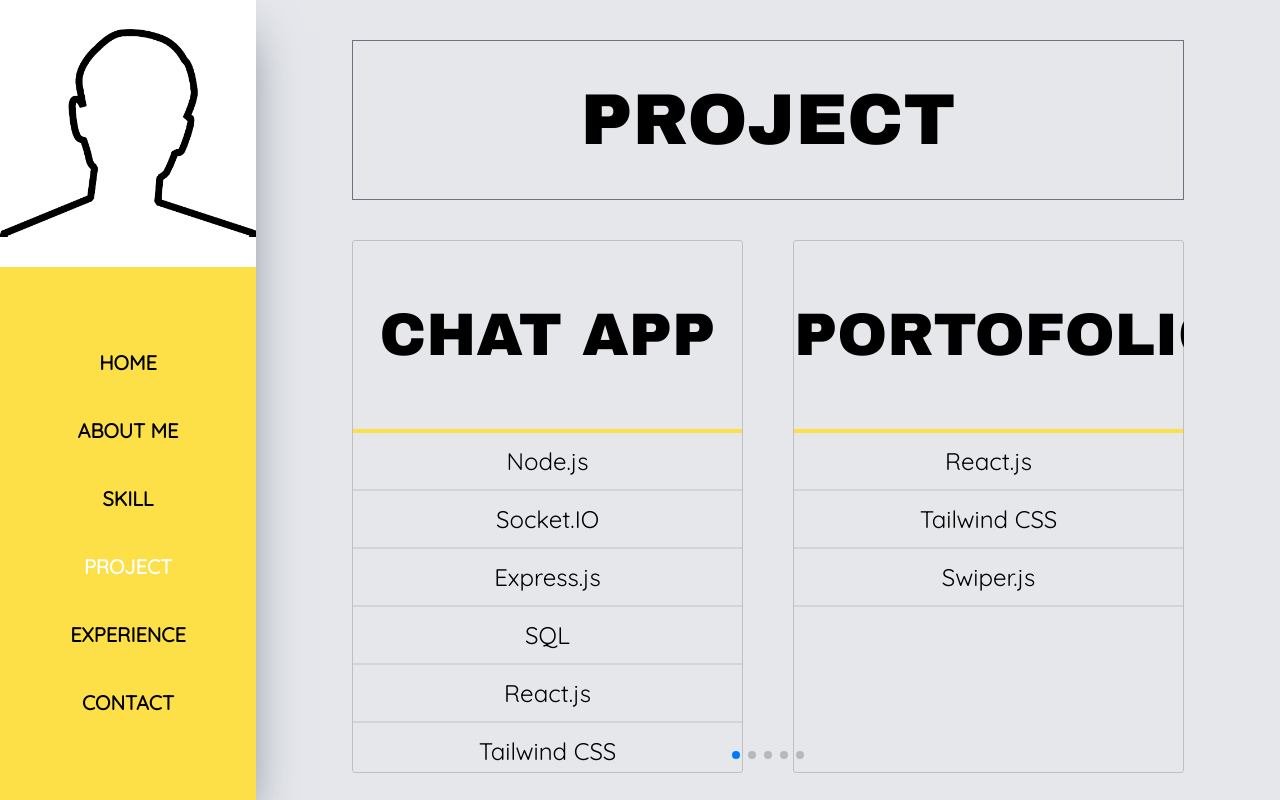
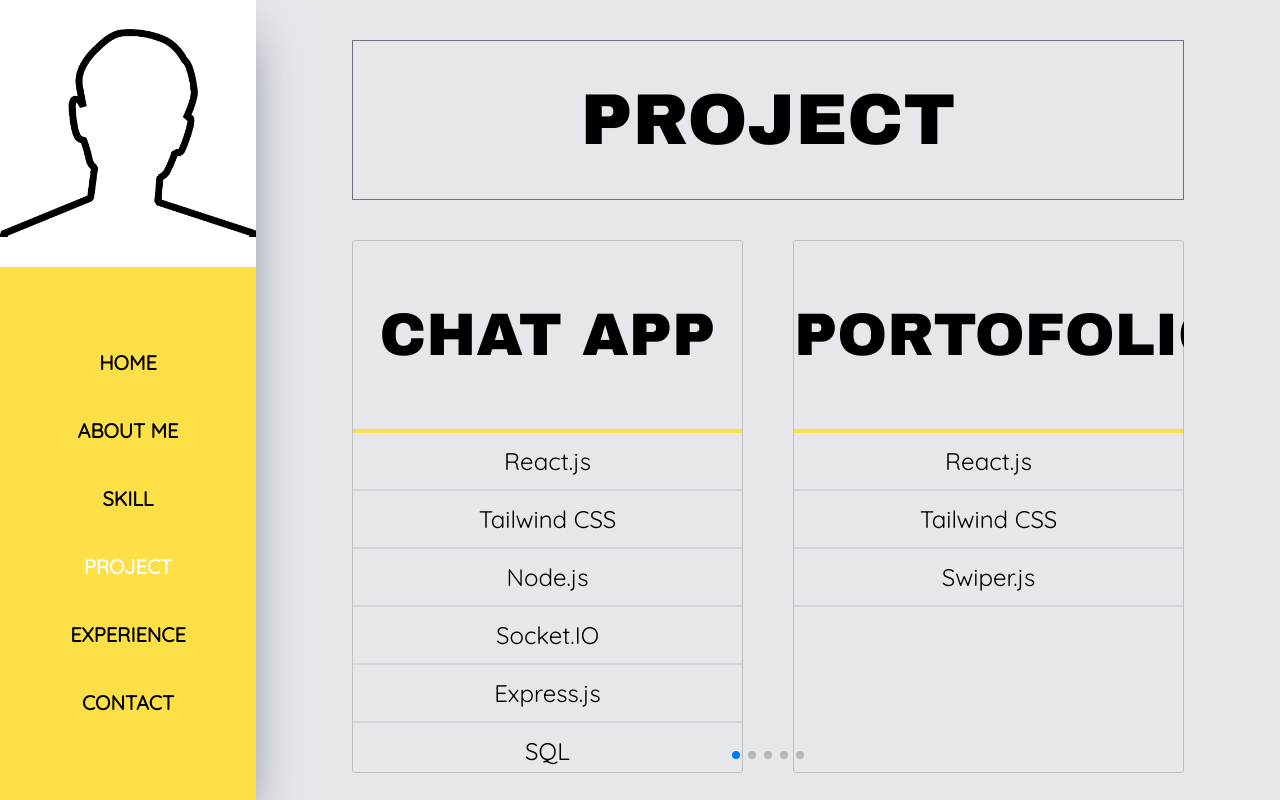
Before and after one commit to BamBoos28/My-Portofolio, a React (Vite) app: page /project in a window 1280 px wide. Built offline with nearby package versions, Linux system fonts and the light colour scheme.

Commit message:
simplifed update

```diff
--- /dev/null
+++ b/src/page/project.js
@@ -0,0 +1,32 @@
+export const dataProject = [
+    {
+        nama : "CHAT APP",
+        link : "https://github.com/WanAziz/Chatapp",
+        frameworks : ["React.js" , "Tailwind CSS" , "Node.js" , "Socket.IO" , "Express.js" , "SQL"]
+    },
+    {
+        nama : "PORTOFOLIO",
+        link : "https://github.com/WanAziz/My-Portofolio",
+        frameworks : ["React.js" , "Tailwind CSS" , "Swiper.js"]
+    },
+    {
+        nama : "WEB STORE",
+        link : "https://web-store-setiajaya.vercel.app/",
+        frameworks : ["React.js" , "Tailwind CSS", "daisyUI" , "Swiper.js" ]
+    },
+    {
+        nama : "REST API",
+        link : "https://github.com/WanAziz/api-belajar-express",
+        frameworks : ["Node.js" , "Express.js"]
+    },
+    {
+        nama : "REST API",
+        link : "https://github.com/WanAziz/api-belajar-hapi",
+        frameworks : ["Node.js" , "Hapi.js"]
+    },
+    {
+        nama : "RESTAURANT MENU",
+        link : "https://github.com/WanAziz/Restoran_menu",
+        frameworks : ["Java"]
+    },
+]
--- a/src/page/projext.jsx
+++ b/src/page/projext.jsx
@@ -4,11 +4,13 @@ import Header from "../comp/header"
 
 import { Swiper, SwiperSlide } from 'swiper/react';
 import { Pagination } from 'swiper/modules';
+import { dataProject } from './project.js'
 
 import 'swiper/css';
 import 'swiper/css/pagination';
 
 export default function ({ navbar, sidebar }) {
+    console.log(dataProject)
     return (
         <div className='flex lg:flex-row flex-col-reverse h-screen'>
             <Sidebar mobile={sidebar} />
@@ -30,7 +32,21 @@ export default function ({ navbar, sidebar }) {
                         modules={[Pagination]}
                         className="mySwiper"
                     >
-                        <SwiperSlide>
+                        {dataProject.map((data , index) => {
+                            return (
+                                <SwiperSlide key={index}>
+                                <h1 className="text-6xl font-hans py-16 border-b-4 border-yellow-300"><a href={data.link} target="_blank">{data.nama}</a></h1>
+                                <ul>
+                                    {data.frameworks.map((framename, index) => {
+                                        return (
+                                            <li key={index} className="py-3 border-b-2 border-gray-300 text-2xl">{framename}</li>
+                                        )
+                                    })}
+                                </ul>
+                            </SwiperSlide>
+                            )
+                        })}
+                        {/* <SwiperSlide>
                             <h1 className="text-6xl font-hans py-16 border-b-4 border-yellow-300"><a href="https://github.com/WanAziz/Chatapp" target="_blank">CHAT APP</a></h1>
                             <ul>
                                 <li className="py-3 border-b-2 border-gray-300 text-2xl">Node.js</li>
@@ -40,44 +56,7 @@ export default function ({ navbar, sidebar }) {
                                 <li className="py-3 border-b-2 border-gray-300 text-2xl">React.js</li>
                                 <li className="py-3 border-b-2 border-gray-300 text-2xl">Tailwind CSS</li>
                             </ul>
-                        </SwiperSlide>
-                        <SwiperSlide>
-                            <h1 className="text-6xl font-hans py-16 border-b-4 border-yellow-300"><a href="https://github.com/WanAziz/My-Portofolio" target="_blank">PORTOFOLIO</a></h1>
-                            <ul>
-                                <li className="py-3 border-b-2 border-gray-300 text-2xl">React.js</li>
-                                <li className="py-3 border-b-2 border-gray-300 text-2xl">Tailwind CSS</li>
-                                <li className="py-3 border-b-2 border-gray-300 text-2xl">Swiper.js</li>
-                            </ul>
-                        </SwiperSlide>
-                        <SwiperSlide>
-                            <h1 className="text-6xl font-hans py-16 border-b-4 border-yellow-300"><a href="https://web-store-setiajaya.vercel.app/" target="_blank">WEB STORE</a></h1>
-                            <ul>
-                                <li className="py-3 border-b-2 border-gray-300 text-2xl">React.js</li>
-                                <li className="py-3 border-b-2 border-gray-300 text-2xl">Tailwind CSS</li>
-                                <li className="py-3 border-b-2 border-gray-300 text-2xl">Swiper.js</li>
-                                <li className="py-3 border-b-2 border-gray-300 text-2xl">daisyUI</li>
-                            </ul>
-                        </SwiperSlide>
-                        <SwiperSlide>
-                            <h1 className="text-6xl font-hans py-16 border-b-4 border-yellow-300"><a href="https://github.com/WanAziz/api-belajar-hapi" target="_blank">REST API</a></h1>
-                            <ul>
-                                <li className="py-3 border-b-2 border-gray-300 text-2xl">Node.js</li>
-                                <li className="py-3 border-b-2 border-gray-300 text-2xl">Hapi.js</li>
-                            </ul>
-                        </SwiperSlide>
-                        <SwiperSlide>
-                            <h1 className="text-6xl font-hans py-16 border-b-4 border-yellow-300"><a href="https://github.com/WanAziz/api-belajar-express" target="_blank">REST API</a></h1>
-                            <ul>
-                                <li className="py-3 border-b-2 border-gray-300 text-2xl">Node.js</li>
-                                <li className="py-3 border-b-2 border-gray-300 text-2xl">Express.js</li>
-                            </ul>
-                        </SwiperSlide>
-                        <SwiperSlide>
-                            <h1 className="text-6xl font-hans py-16 border-b-4 border-yellow-300"><a href="https://github.com/WanAziz/Restoran_menu" target="_blank">RESTAURANT MENU</a></h1>
-                            <ul>
-                                <li className="py-3 border-b-2 border-gray-300 text-2xl">Java</li>
-                            </ul>
-                        </SwiperSlide>
+                        </SwiperSlide> */}
                     </Swiper>
                 </div>
                 <div className='flex justify-center mt-auto'>
```
